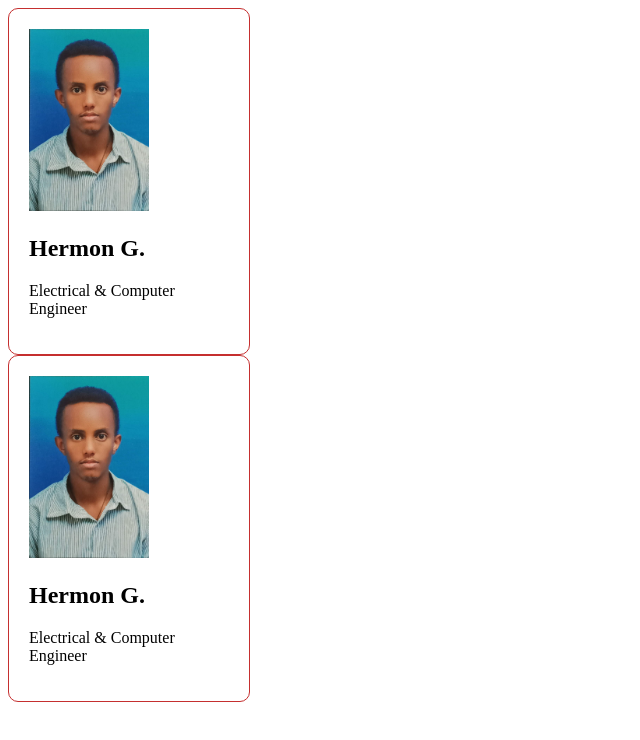
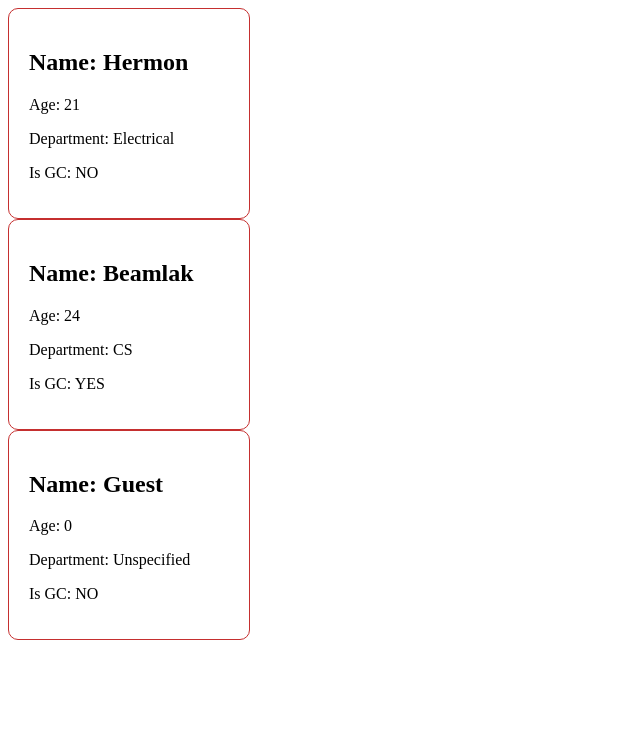
Before and after one commit to Mercury1565/React_Learning-Path, a React (Vite) app in the folder my-react-app/: page / in a window 1280 px wide. Shown: the top 740 px of the page, without its empty margins (0-640 px from the left). Built offline with nearby package versions, Linux system fonts and the light colour scheme.

Commit message:
finish props

```diff
--- a/my-react-app/src/App.jsx
+++ b/my-react-app/src/App.jsx
@@ -1,10 +1,23 @@
 import Card from "./components/Card.jsx"
+
+/*
+PROPS: this is a way we can make parent components send data to
+child components to alter the results. For instance, we can have a
+card component that accepts some parameter and depending on this
+paramter it will feature different properties. This is demonstrated
+in this project
+
+Notice that the parent component, for this case the App() component
+is sending props to the child component, here the Card() component
+data in the form of key value pairs.
+*/
 
 function App() {
   return(
     <>
-    <Card/>
-    <Card/>
+    <Card name="Hermon" age={21} dept='Electrical' is_GC={false}/>
+    <Card name='Beamlak' age={24} dept='CS' is_GC={true}/>
+    <Card />
     </>
   )
 }
--- a/my-react-app/src/components/Card.jsx
+++ b/my-react-app/src/components/Card.jsx
@@ -1,13 +1,52 @@
 import ProfilePic from "../assets/ProfilePic.jpg"
+import PropTypes from 'prop-types'
 
 
-function Card(){
+function Card(props){
     return(
         <div className="card">
-            <img className = 'cardImg' alt = 'ProfilePic' src = {ProfilePic}></img>
-            <h2> Hermon G.</h2>
-            <p> Electrical & Computer Engineer </p>
+            <h2> Name: {props.name} </h2>
+            <p> Age: {props.age} </p>
+            <p> Department: {props.dept} </p>
+            <p> Is GC: {props.is_GC ? 'YES' : "NO"}</p>
+            {/* Notice the application of the ternary operator
+                Boolean values can't be displayed, hence, instead
+                we can use ternary operators to display data based
+                on the boolean value
+                [BOOLEAN ? 'displayed if true' : 'displayed if false']
+            */}
         </div>
     );
 }
+
+/*
+Prop Types:
+With prop types, we can specify what type props are. For instance,
+the prop Age has to be of type integer. We can assert this using
+prop types
+
+You will need to import Prop Types class for this
+
+Notice that this will not stop the program from running when datatypes
+specified are violated. It will just display a warning msg in the
+console
+*/
+
+Card.propTypes = {
+    name: PropTypes.string,
+    age: PropTypes.number,
+    is_GC: PropTypes.bool
+}
+
+/*
+Default props:
+Used for the props that are not passed from the parent component
+*/
+Card.defaultProps = {
+    name: "Guest",
+    age: 0,
+    dept: "Unspecified",
+    is_GC: false
+}
+
 export default Card
```
